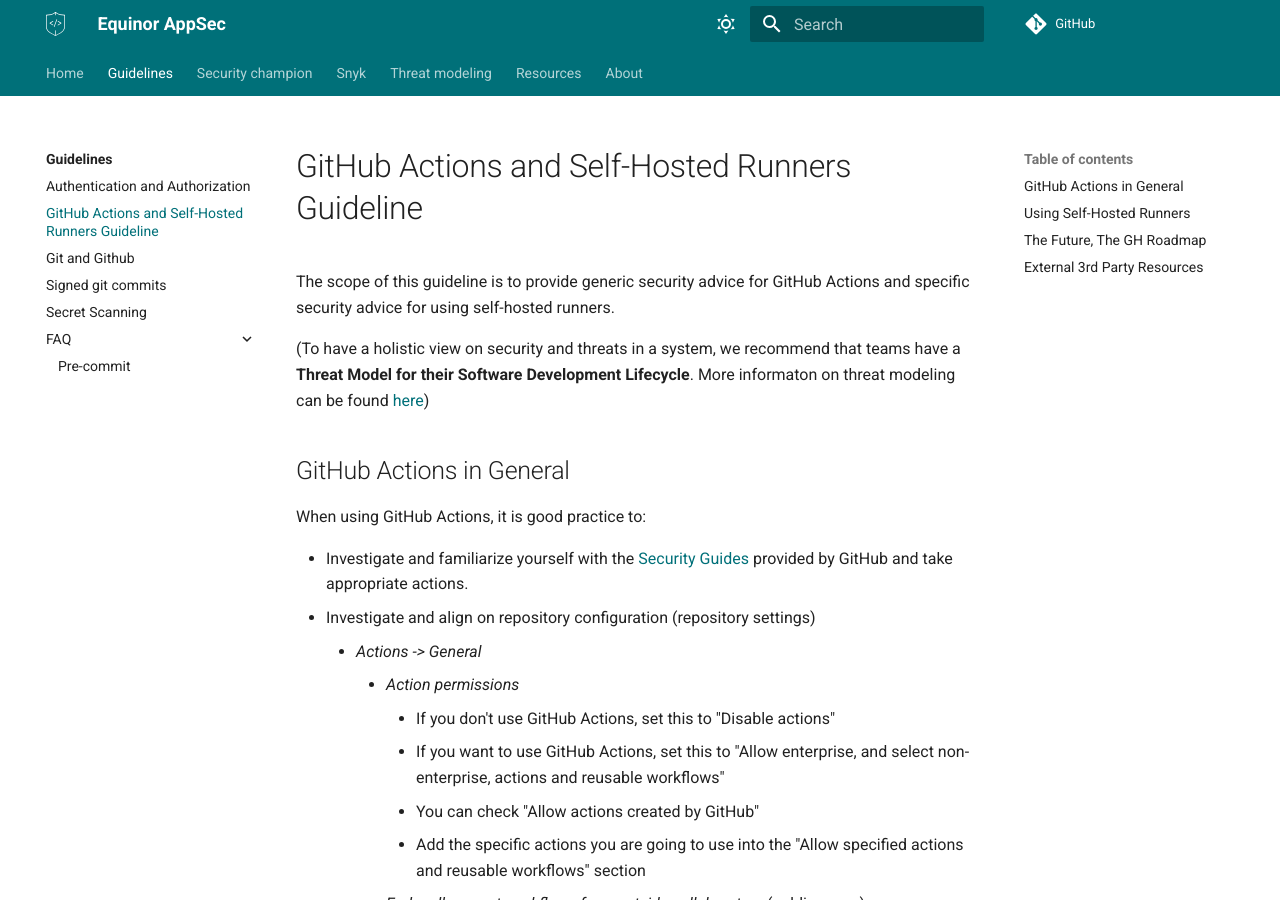
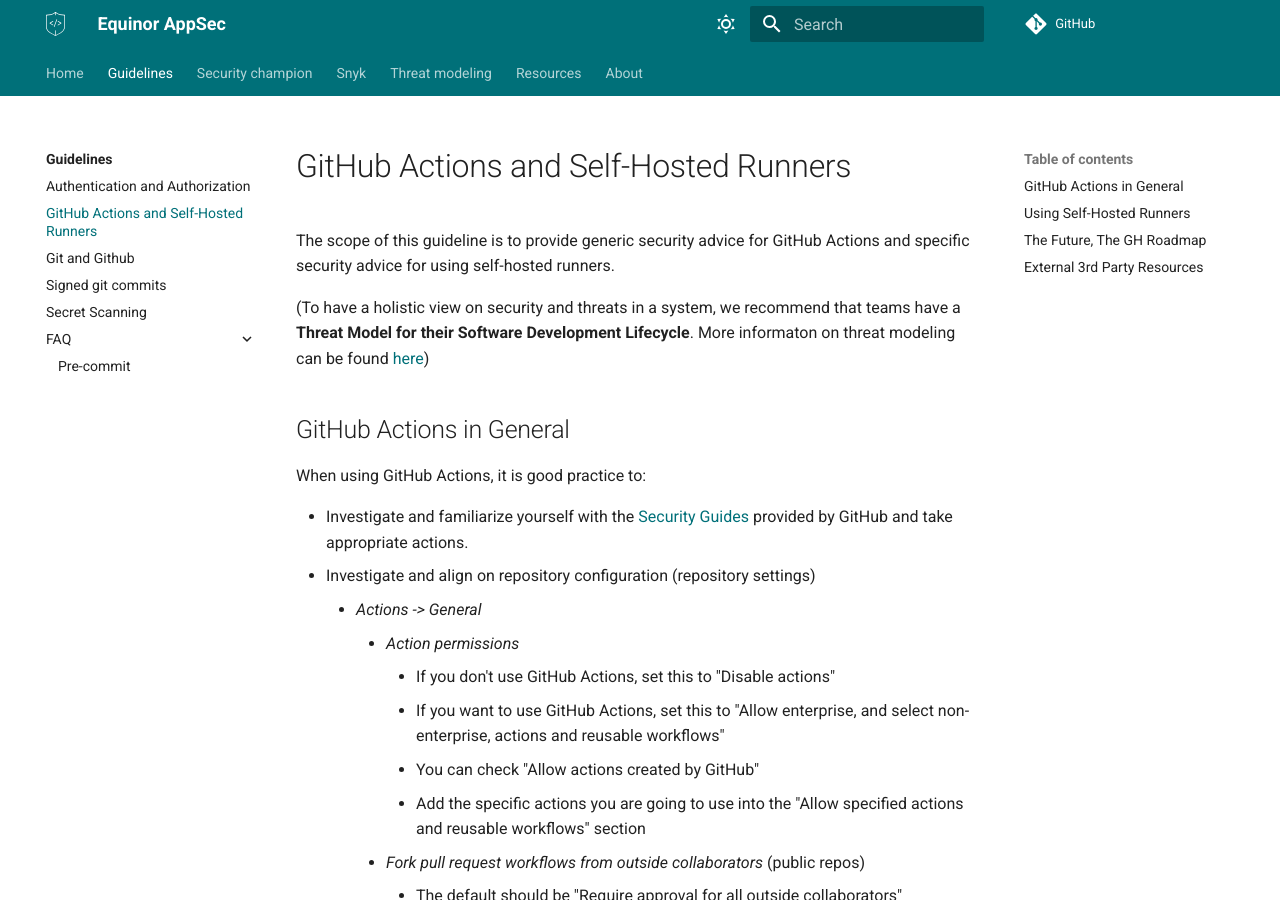
Before and after one commit to equinor/appsec, an MkDocs documentation site: the page built from docs/guidelines/gh-actions-runners.md, in a window 1280 px wide and 900 px high. Built offline with MkDocs 1.6.1 and Material for MkDocs 9.7.7, drawn with Linux system fonts in a browser that asks for light colours; some web fonts are replaced; comment, search, counter and statistics services are not loaded.

Commit message:
docs(github): update title

```diff
--- a/docs/guidelines/gh-actions-runners.md
+++ b/docs/guidelines/gh-actions-runners.md
@@ -1,4 +1,4 @@
-# GitHub Actions and Self-Hosted Runners Guideline
+# GitHub Actions and Self-Hosted Runners
 
 The scope of this guideline is to provide generic security advice for GitHub Actions and specific security advice for using self-hosted runners.
 
```
